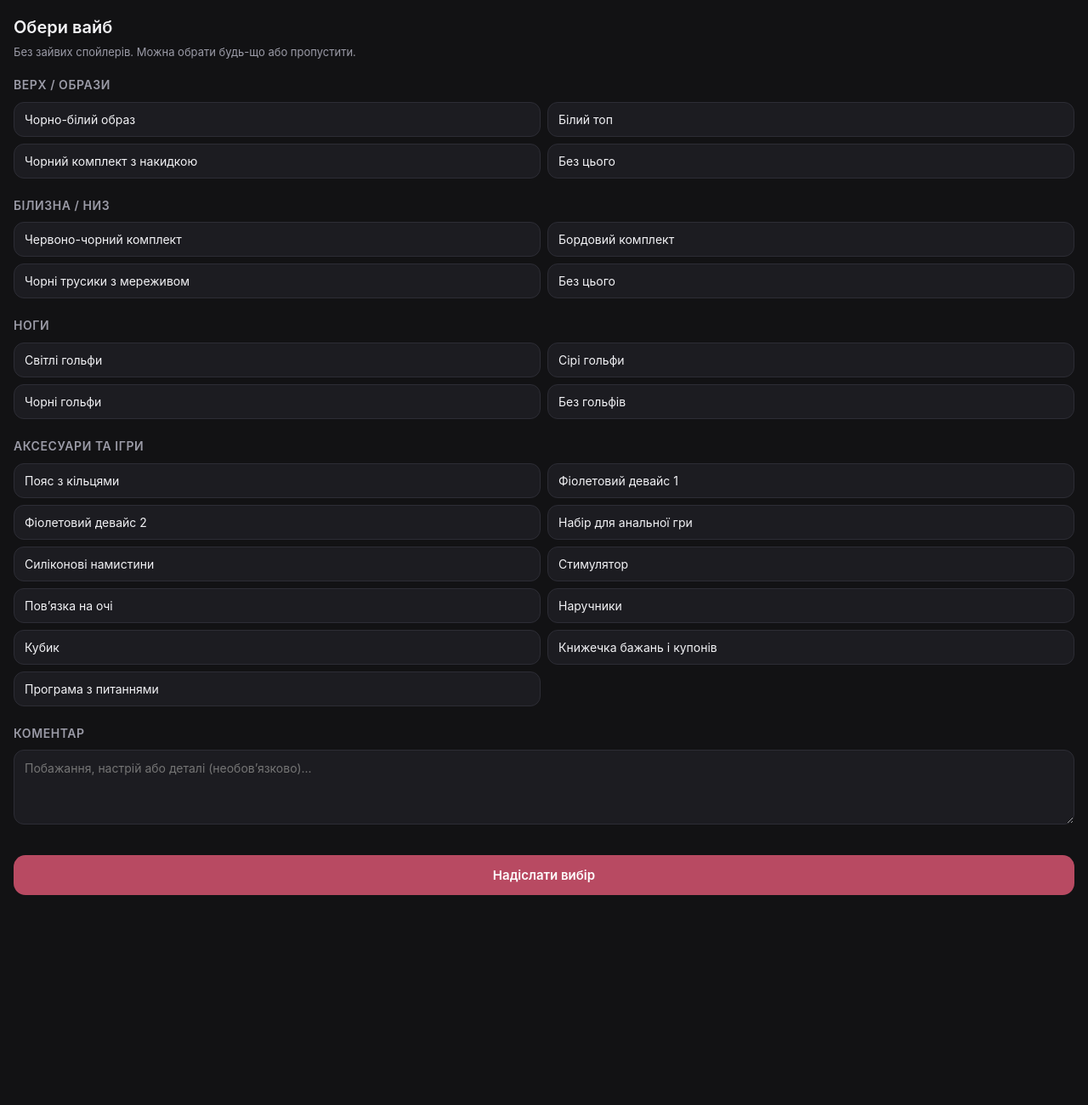
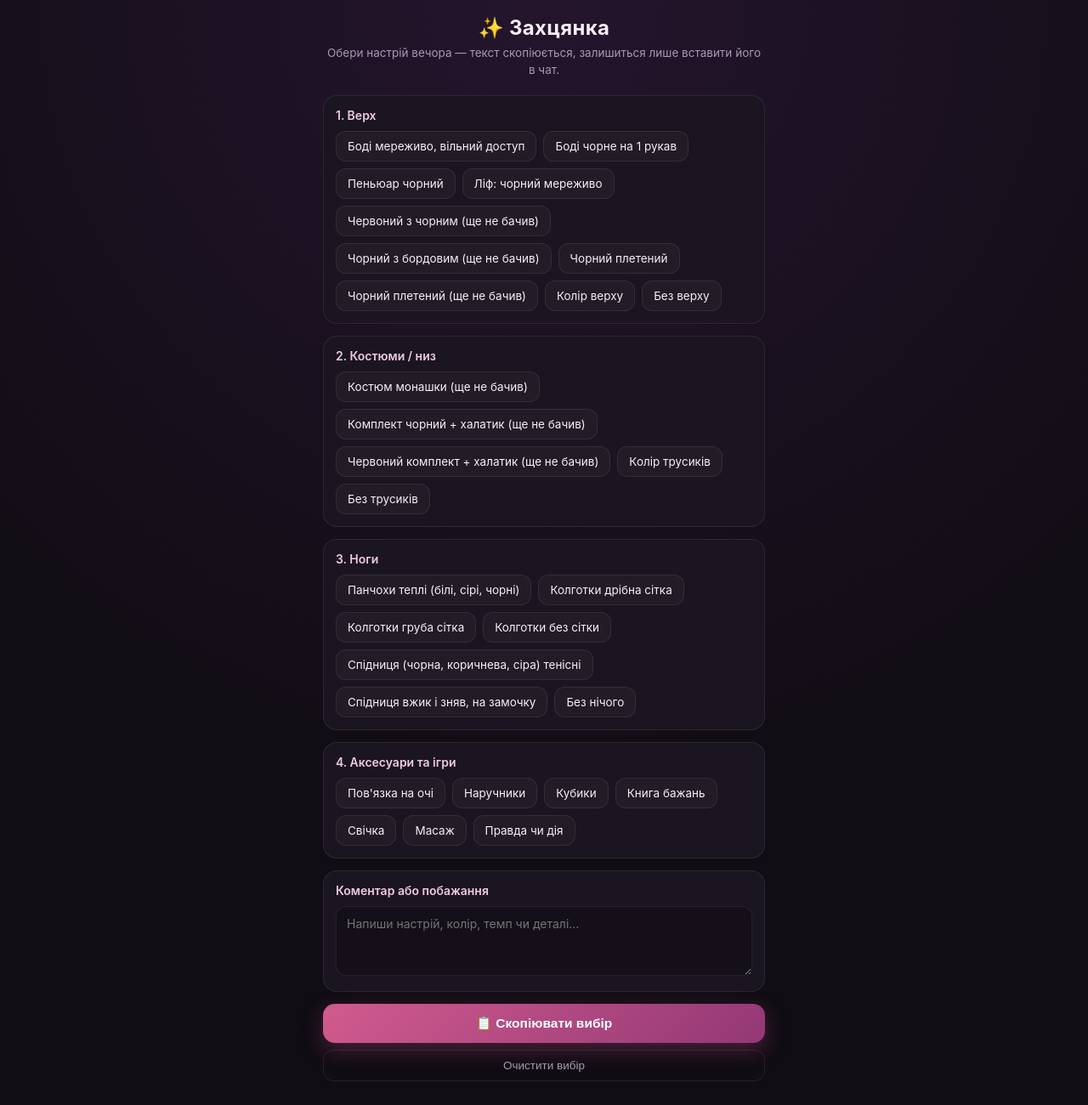
Before and after one commit to welcome2london27-wq/-2.0, a plain HTML site: page index.html in a window 1280 px wide. Shown: the whole page at 85% size. Before the commit the page ends 1121 px from the top, so only its background shows below. Drawn offline with Linux system fonts and the light colour scheme.

Commit message:
Update index.html

```diff
--- a/index.html
+++ b/index.html
@@ -2,96 +2,112 @@
 <html lang="uk">
 <head>
   <meta charset="UTF-8" />
-  <meta name="viewport" content="width=device-width, initial-scale=1.0" />
-  <title>Вибір настрою</title>
+  <meta name="viewport" content="width=device-width, initial-scale=1.0, maximum-scale=1.0, user-scalable=no" />
+  <title>Захцянка — Вибір настрою</title>
   <script src="https://telegram.org/js/telegram-web-app.js"></script>
   <style>
     :root {
-      --bg: #121214;
-      --card: #1c1c21;
-      --card-active: #2e1d27;
-      --border: #2d2d35;
-      --accent: #b84a62;
-      --text: #f3f3f6;
-      --muted: #9b9ba7;
+      --bg: #110d14;
+      --card: #1b1521;
+      --card-active: #2d1b38;
+      --border: rgba(255, 255, 255, 0.08);
+      --accent: #c85a8a;
+      --accent-soft: rgba(200, 90, 138, 0.2);
+      --text: #f6eff8;
+      --muted: #a699b0;
     }
 
     * {
       box-sizing: border-box;
-      margin: 0;
-      padding: 0;
-      font-family: -apple-system, BlinkMacSystemFont, "Segoe UI", Roboto, sans-serif;
+      -webkit-tap-highlight-color: transparent;
     }
 
     body {
-      background: var(--bg);
+      margin: 0;
+      padding: 18px 14px 36px;
+      font-family: -apple-system, BlinkMacSystemFont, "Segoe UI", Roboto, sans-serif;
+      background: radial-gradient(circle at top, #24152d 0%, var(--bg) 65%);
       color: var(--text);
-      padding: 18px 16px 36px;
-      line-height: 1.4;
+      min-height: 100vh;
     }
 
-    h1 {
-      font-size: 20px;
-      font-weight: 600;
-      margin-bottom: 6px;
+    .container {
+      max-width: 520px;
+      margin: 0 auto;
     }
 
-    .subtitle {
-      font-size: 13px;
-      color: var(--muted);
+    .header {
+      text-align: center;
       margin-bottom: 20px;
     }
 
+    .header h1 {
+      margin: 0 0 6px;
+      font-size: 24px;
+      font-weight: 700;
+      letter-spacing: 0.3px;
+    }
+
+    .header p {
+      margin: 0;
+      font-size: 13.5px;
+      color: var(--muted);
+      line-height: 1.45;
+    }
+
     .section {
-      margin-bottom: 22px;
+      background: var(--card);
+      border: 1px solid var(--border);
+      border-radius: 16px;
+      padding: 14px;
+      margin-bottom: 14px;
     }
 
     .section-title {
       font-size: 14px;
       font-weight: 600;
-      color: var(--muted);
-      text-transform: uppercase;
-      letter-spacing: 0.04em;
-      margin-bottom: 10px;
+      margin: 0 0 10px;
+      color: #f0cbe0;
+      display: flex;
+      justify-content: space-between;
+      align-items: center;
     }
 
-    .grid {
-      display: grid;
-      grid-template-columns: 1fr 1fr;
+    .chips {
+      display: flex;
+      flex-wrap: wrap;
       gap: 8px;
     }
 
-    .btn-option {
-      background: var(--card);
+    .chip {
+      border: 1px solid var(--border);
+      background: rgba(255, 255, 255, 0.03);
       color: var(--text);
-      border: 1px solid var(--border);
+      padding: 9px 13px;
       border-radius: 12px;
-      padding: 11px 12px;
-      font-size: 14px;
-      text-align: left;
+      font-size: 13.5px;
       cursor: pointer;
       transition: all 0.15s ease;
+      user-select: none;
     }
 
-    .btn-option.full-width {
-      grid-column: span 2;
-    }
-
-    .btn-option.selected {
-      background: var(--card-active);
+    .chip.active {
+      background: var(--accent-soft);
       border-color: var(--accent);
-      box-shadow: 0 0 0 1px var(--accent);
+      color: #ffd9ec;
+      font-weight: 600;
     }
 
     textarea {
       width: 100%;
-      min-height: 88px;
-      background: var(--card);
+      min-height: 82px;
+      border-radius: 12px;
+      border: 1px solid var(--border);
+      background: rgba(0, 0, 0, 0.25);
       color: var(--text);
-      border: 1px solid var(--border);
-      border-radius: 12px;
-      padding: 12px;
+      padding: 11px 12px;
       font-size: 14px;
+      font-family: inherit;
       resize: vertical;
       outline: none;
     }
@@ -100,248 +116,219 @@
       border-color: var(--accent);
     }
 
-    .submit-btn {
+    .btn-primary {
       width: 100%;
-      background: var(--accent);
-      color: #fff;
       border: none;
       border-radius: 14px;
-      padding: 14px;
-      font-size: 15px;
-      font-weight: 600;
+      padding: 14px 16px;
+      font-size: 15.5px;
+      font-weight: 700;
+      color: #fff;
+      background: linear-gradient(135deg, #d15b8e, #933875);
       cursor: pointer;
-      margin-top: 8px;
+      box-shadow: 0 8px 24px rgba(177, 65, 125, 0.35);
+      transition: transform 0.1s ease, opacity 0.15s ease;
     }
 
-    .submit-btn:active {
-      opacity: 0.9;
+    .btn-primary:active {
+      transform: scale(0.99);
+    }
+
+    .btn-secondary {
+      width: 100%;
+      margin-top: 8px;
+      border: 1px solid var(--border);
+      border-radius: 12px;
+      padding: 10px 14px;
+      font-size: 13.5px;
+      color: var(--muted);
+      background: transparent;
+      cursor: pointer;
     }
 
     .status {
       margin-top: 12px;
-      font-size: 13px;
-      color: var(--muted);
-      text-align: center;
-      min-height: 20px;
+      padding: 12px 14px;
+      border-radius: 12px;
+      font-size: 13.5px;
+      line-height: 1.45;
+      display: none;
+      background: rgba(88, 201, 146, 0.14);
+      border: 1px solid rgba(88, 201, 146, 0.4);
+      color: #d9f9ea;
+    }
+
+    .preview-box {
+      margin-top: 10px;
+      padding: 10px 12px;
+      border-radius: 10px;
+      background: rgba(0, 0, 0, 0.3);
+      font-size: 12.5px;
+      color: #e3d6ec;
+      white-space: pre-line;
+      display: none;
     }
   </style>
 </head>
 <body>
-  <h1>Обери вайб</h1>
-  <p class="subtitle">Без зайвих спойлерів. Можна обрати будь-що або пропустити.</p>
+  <div class="container">
+    <div class="header">
+      <h1>✨ Захцянка</h1>
+      <p>Обери настрій вечора — текст скопіюється, залишиться лише вставити його в чат.</p>
+    </div>
 
-  <div id="app"></div>
+    <div class="section" data-category="Верх">
+      <div class="section-title"><span>1. Верх</span></div>
+      <div class="chips">
+        <div class="chip" data-value="Боді мереживо, вільний доступ">Боді мереживо, вільний доступ</div>
+        <div class="chip" data-value="Боді чорне на 1 рукав">Боді чорне на 1 рукав</div>
+        <div class="chip" data-value="Пеньюар чорний">Пеньюар чорний</div>
+        <div class="chip" data-value="Ліф: чорний мереживо">Ліф: чорний мереживо</div>
+        <div class="chip" data-value="Червоний з чорним (ще не бачив)">Червоний з чорним (ще не бачив)</div>
+        <div class="chip" data-value="Чорний з бордовим (ще не бачив)">Чорний з бордовим (ще не бачив)</div>
+        <div class="chip" data-value="Чорний плетений">Чорний плетений</div>
+        <div class="chip" data-value="Чорний плетений (ще не бачив)">Чорний плетений (ще не бачив)</div>
+        <div class="chip" data-value="Колір верху">Колір верху</div>
+        <div class="chip" data-value="Без верху">Без верху</div>
+      </div>
+    </div>
 
-  <div class="section">
-    <div class="section-title">Коментар</div>
-    <textarea id="comment" placeholder="Побажання, настрій або деталі (необов’язково)..."></textarea>
+    <div class="section" data-category="Костюми / низ">
+      <div class="section-title"><span>2. Костюми / низ</span></div>
+      <div class="chips">
+        <div class="chip" data-value="Костюм монашки (ще не бачив)">Костюм монашки (ще не бачив)</div>
+        <div class="chip" data-value="Комплект чорний + халатик (ще не бачив)">Комплект чорний + халатик (ще не бачив)</div>
+        <div class="chip" data-value="Червоний комплект + халатик (ще не бачив)">Червоний комплект + халатик (ще не бачив)</div>
+        <div class="chip" data-value="Колір трусиків">Колір трусиків</div>
+        <div class="chip" data-value="Без трусиків">Без трусиків</div>
+      </div>
+    </div>
+
+    <div class="section" data-category="Ноги">
+      <div class="section-title"><span>3. Ноги</span></div>
+      <div class="chips">
+        <div class="chip" data-value="Панчохи теплі (білі, сірі, чорні)">Панчохи теплі (білі, сірі, чорні)</div>
+        <div class="chip" data-value="Колготки дрібна сітка">Колготки дрібна сітка</div>
+        <div class="chip" data-value="Колготки груба сітка">Колготки груба сітка</div>
+        <div class="chip" data-value="Колготки без сітки">Колготки без сітки</div>
+        <div class="chip" data-value="Спідниця (чорна, коричнева, сіра) тенісні">Спідниця (чорна, коричнева, сіра) тенісні</div>
+        <div class="chip" data-value="Спідниця вжик і зняв, на замочку">Спідниця вжик і зняв, на замочку</div>
+        <div class="chip" data-value="Без нічого">Без нічого</div>
+      </div>
+    </div>
+
+    <div class="section" data-category="Аксесуари та ігри">
+      <div class="section-title"><span>4. Аксесуари та ігри</span></div>
+      <div class="chips">
+        <div class="chip" data-value="Пов'язка на очі">Пов'язка на очі</div>
+        <div class="chip" data-value="Наручники">Наручники</div>
+        <div class="chip" data-value="Кубики">Кубики</div>
+        <div class="chip" data-value="Книга бажань">Книга бажань</div>
+        <div class="chip" data-value="Свічка">Свічка</div>
+        <div class="chip" data-value="Масаж">Масаж</div>
+        <div class="chip" data-value="Правда чи дія">Правда чи дія</div>
+      </div>
+    </div>
+
+    <div class="section">
+      <div class="section-title"><span>Коментар або побажання</span></div>
+      <textarea id="comment" placeholder="Напиши настрій, колір, темп чи деталі..."></textarea>
+    </div>
+
+    <button class="btn-primary" id="copyBtn" type="button">📋 Скопіювати вибір</button>
+    <button class="btn-secondary" id="clearBtn" type="button">Очистити вибір</button>
+
+    <div class="status" id="statusBox"></div>
+    <div class="preview-box" id="previewBox"></div>
   </div>
 
-  <button class="submit-btn" id="sendBtn">Надіслати вибір</button>
-  <div class="status" id="status"></div>
-
   <script>
-    // =========================================================================
-    // ЄДИНЕ МІСЦЕ ДЛЯ ЗМІНИ НАЗВ І ПОЗИЦІЙ
-    // label — що бачить він у меню
-    // hint  — підказка для тебе у сповіщенні
-    // =========================================================================
-    const CONFIG_SECTIONS = [
-      {
-        id: "top",
-        title: "Верх / образи",
-        type: "single", // single — один варіант у блоці, multi — можна кілька
-        items: [
-          { id: "top_bw", label: "Чорно-білий образ", hint: "скрін 1 — чорно-білий костюм" },
-          { id: "top_white", label: "Білий топ", hint: "скрін 2 — білий мереживний топ-халтер" },
-          { id: "top_black_robe", label: "Чорний комплект з накидкою", hint: "скрін 8 — чорний мереживний топ, трусики та накидка" },
-          { id: "top_none", label: "Без цього", hint: "без верхнього шару/образу", isNone: true }
-        ]
-      },
-      {
-        id: "bottom",
-        title: "Білизна / низ",
-        type: "single",
-        items: [
-          { id: "bot_red_black", label: "Червоно-чорний комплект", hint: "скрін 4 — лівчик і трусики" },
-          { id: "bot_burgundy", label: "Бордовий комплект", hint: "скрін 5 — лівчик і трусики" },
-          { id: "bot_black_lace", label: "Чорні трусики з мереживом", hint: "скрін 8 — окремий низ" },
-          { id: "bot_none", label: "Без цього", hint: "без додаткового низу", isNone: true }
-        ]
-      },
-      {
-        id: "legs",
-        title: "Ноги",
-        type: "single",
-        items: [
-          { id: "legs_light", label: "Світлі гольфи", hint: "скрін 3 — світла пара" },
-          { id: "legs_grey", label: "Сірі гольфи", hint: "скрін 3 — середня пара" },
-          { id: "legs_black", label: "Чорні гольфи", hint: "скрін 3 — темна пара" },
-          { id: "legs_none", label: "Без гольфів", hint: "без гольфів", isNone: true }
-        ]
-      },
-      {
-        id: "extras",
-        title: "Аксесуари та ігри",
-        type: "multi",
-        items: [
-          { id: "ex_belt", label: "Пояс з кільцями", hint: "скрін 7 — чорний ремінцевий пояс" },
-          { id: "ex_dev1", label: "Фіолетовий девайс 1", hint: "скрін 6 — перший фіолетовий девайс" },
-          { id: "ex_dev2", label: "Фіолетовий девайс 2", hint: "скрін 6 — другий фіолетовий девайс" },
-          { id: "ex_anal_set", label: "Набір для анальної гри", hint: "скрін 6 — пробки" },
-          { id: "ex_beads", label: "Силіконові намистини", hint: "скрін 7 — анальні намистини" },
-          { id: "ex_stim", label: "Стимулятор", hint: "скрін 7 — точковий стимулятор" },
-          { id: "ex_blindfold", label: "Пов’язка на очі", hint: "аксесуар" },
-          { id: "ex_handcuffs", label: "Наручники", hint: "аксесуар" },
-          { id: "ex_dice", label: "Кубик", hint: "ігровий кубик" },
-          { id: "ex_book", label: "Книжечка бажань і купонів", hint: "книжечка" },
-          { id: "ex_questions", label: "Програма з питаннями", hint: "додаток/програма з питаннями" }
-        ]
-      }
-    ];
-
-    // Якщо захочеш відправляти дані через свій сервер/webhook — вкажи URL тут.
-    // Якщо відкривається як Telegram Web App — дані також передаються через tg.sendData().
-    const WEBHOOK_URL = "vjrtt3trojexetrc23scwbtqjo93o52y@hook.eu1.make.com";
-
-    const tg = window.Telegram?.WebApp;
+    const tg = window.Telegram && window.Telegram.WebApp ? window.Telegram.WebApp : null;
     if (tg) {
       tg.ready();
       tg.expand();
     }
 
-    const state = {};
-    CONFIG_SECTIONS.forEach(sec => {
-      state[sec.id] = sec.type === "single" ? null : new Set();
+    document.querySelectorAll(".chip").forEach((chip) => {
+      chip.addEventListener("click", () => {
+        chip.classList.toggle("active");
+      });
     });
 
-    const appEl = document.getElementById("app");
-
-    function render() {
-      appEl.innerHTML = "";
-      CONFIG_SECTIONS.forEach(sec => {
-        const sectionDiv = document.createElement("div");
-        sectionDiv.className = "section";
-
-        const titleDiv = document.createElement("div");
-        titleDiv.className = "section-title";
-        titleDiv.textContent = sec.title;
-        sectionDiv.appendChild(titleDiv);
-
-        const gridDiv = document.createElement("div");
-        gridDiv.className = "grid";
-
-        sec.items.forEach((item, idx) => {
-          const btn = document.createElement("button");
-          btn.type = "button";
-          btn.className = "btn-option";
-          if (item.isNone && idx === sec.items.length - 1 && sec.items.length % 2 === 1) {
-            btn.classList.add("full-width");
-          }
-          btn.textContent = item.label;
-
-          const isSelected = sec.type === "single"
-            ? state[sec.id] === item.id
-            : state[sec.id].has(item.id);
-
-          if (isSelected) btn.classList.add("selected");
-
-          btn.addEventListener("click", () => {
-            if (sec.type === "single") {
-              state[sec.id] = state[sec.id] === item.id ? null : item.id;
-            } else {
-              if (state[sec.id].has(item.id)) {
-                state[sec.id].delete(item.id);
-              } else {
-                state[sec.id].add(item.id);
-              }
-            }
-            render();
-          });
-
-          gridDiv.appendChild(btn);
-        });
-
-        sectionDiv.appendChild(gridDiv);
-        appEl.appendChild(sectionDiv);
-      });
+    function getSelectedByCategory(categoryName) {
+      const section = document.querySelector(`.section[data-category="${categoryName}"]`);
+      if (!section) return [];
+      return Array.from(section.querySelectorAll(".chip.active")).map((el) => el.dataset.value);
     }
 
-    function buildPayload() {
+    function buildFormattedText() {
+      const top = getSelectedByCategory("Верх");
+      const bottom = getSelectedByCategory("Костюми / низ");
+      const legs = getSelectedByCategory("Ноги");
+      const extras = getSelectedByCategory("Аксесуари та ігри");
       const comment = document.getElementById("comment").value.trim();
-      const summary = {};
 
-      CONFIG_SECTIONS.forEach(sec => {
-        if (sec.type === "single") {
-          const found = sec.items.find(i => i.id === state[sec.id]);
-          summary[sec.id] = found ? { label: found.label, hint: found.hint } : null;
-        } else {
-          const selectedItems = sec.items
-            .filter(i => state[sec.id].has(i.id))
-            .map(i => ({ label: i.label, hint: i.hint }));
-          summary[sec.id] = selectedItems;
-        }
-      });
-
-      return {
-        selections: summary,
-        comment,
-        timestamp: new Date().toISOString()
-      };
+      return [
+        "✨ Новий вибір настрою:",
+        `• Верх: ${top.length ? top.join(", ") : "не обрано"}`,
+        `• Костюми / низ: ${bottom.length ? bottom.join(", ") : "не обрано"}`,
+        `• Ноги: ${legs.length ? legs.join(", ") : "не обрано"}`,
+        `• Аксесуари та ігри: ${extras.length ? extras.join(", ") : "нічого"}`,
+        `💬 Коментар: ${comment || "без коментаря"}`
+      ].join("\n");
     }
 
-    function formatNotificationText(payload) {
-      const lines = ["✨ Новий вибір настрою:"];
-
-      CONFIG_SECTIONS.forEach(sec => {
-        const val = payload.selections[sec.id];
-        if (sec.type === "single") {
-          lines.push(`• ${sec.title}: ${val ? `${val.label} (${val.hint})` : "не обрано"}`);
-        } else {
-          const listText = val.length
-            ? val.map(v => `${v.label} [${v.hint}]`).join(", ")
-            : "нічого";
-          lines.push(`• ${sec.title}: ${listText}`);
-        }
-      });
-
-      if (payload.comment) {
-        lines.push(`💬 Коментар: ${payload.comment}`);
+    async function copyTextToClipboard(text) {
+      if (navigator.clipboard && navigator.clipboard.writeText) {
+        try {
+          await navigator.clipboard.writeText(text);
+          return true;
+        } catch (_) {}
       }
 
-      return lines.join("\n");
+      const helper = document.createElement("textarea");
+      helper.value = text;
+      helper.setAttribute("readonly", "");
+      helper.style.position = "fixed";
+      helper.style.left = "-9999px";
+      document.body.appendChild(helper);
+      helper.select();
+      helper.setSelectionRange(0, text.length);
+
+      let ok = false;
+      try {
+        ok = document.execCommand("copy");
+      } catch (_) {
+        ok = false;
+      }
+
+      document.body.removeChild(helper);
+      return ok;
     }
 
-    document.getElementById("sendBtn").addEventListener("click", async () => {
-      const statusEl = document.getElementById("status");
-      const payload = buildPayload();
-      const formattedText = formatNotificationText(payload);
+    document.getElementById("copyBtn").addEventListener("click", async () => {
+      const text = buildFormattedText();
+      const copied = await copyTextToClipboard(text);
+      const statusBox = document.getElementById("statusBox");
+      const previewBox = document.getElementById("previewBox");
 
-      try {
-        if (WEBHOOK_URL) {
-          await fetch(WEBHOOK_URL, {
-            method: "POST",
-            headers: { "Content-Type": "application/json" },
-            body: JSON.stringify({ ...payload, formattedText })
-          });
-        }
+      statusBox.style.display = "block";
+      previewBox.style.display = "block";
+      previewBox.textContent = text;
 
-        if (tg && tg.sendData) {
-          tg.sendData(JSON.stringify({ ...payload, formattedText }));
-          statusEl.textContent = "Вибір надіслано.";
-        } else if (WEBHOOK_URL) {
-          statusEl.textContent = "Вибір надіслано.";
-        } else {
-          // Резервний варіант для тестування в браузері: копіює готове сповіщення
-          await navigator.clipboard?.writeText(formattedText);
-          statusEl.textContent = "Готовий текст сповіщення скопійовано (підключи бота/webhook для автодоставки).";
-        }
-      } catch (err) {
-        statusEl.textContent = "Не вдалося надіслати. Спробуй ще раз.";
+      if (copied) {
+        statusBox.textContent = "✅ Скопійовано! Тепер просто встав це повідомлення в особистий чат із нею.";
+      } else {
+        statusBox.textContent = "⚠️ Автокопіювання заблоковане — затримай палець на тексті нижче та скопіюй вручну.";
       }
     });
 
-    render();
+    document.getElementById("clearBtn").addEventListener("click", () => {
+      document.querySelectorAll(".chip.active").forEach((el) => el.classList.remove("active"));
+      document.getElementById("comment").value = "";
+      document.getElementById("statusBox").style.display = "none";
+      document.getElementById("previewBox").style.display = "none";
+    });
   </script>
 </body>
-  </html>
+                                                      </html>
```
